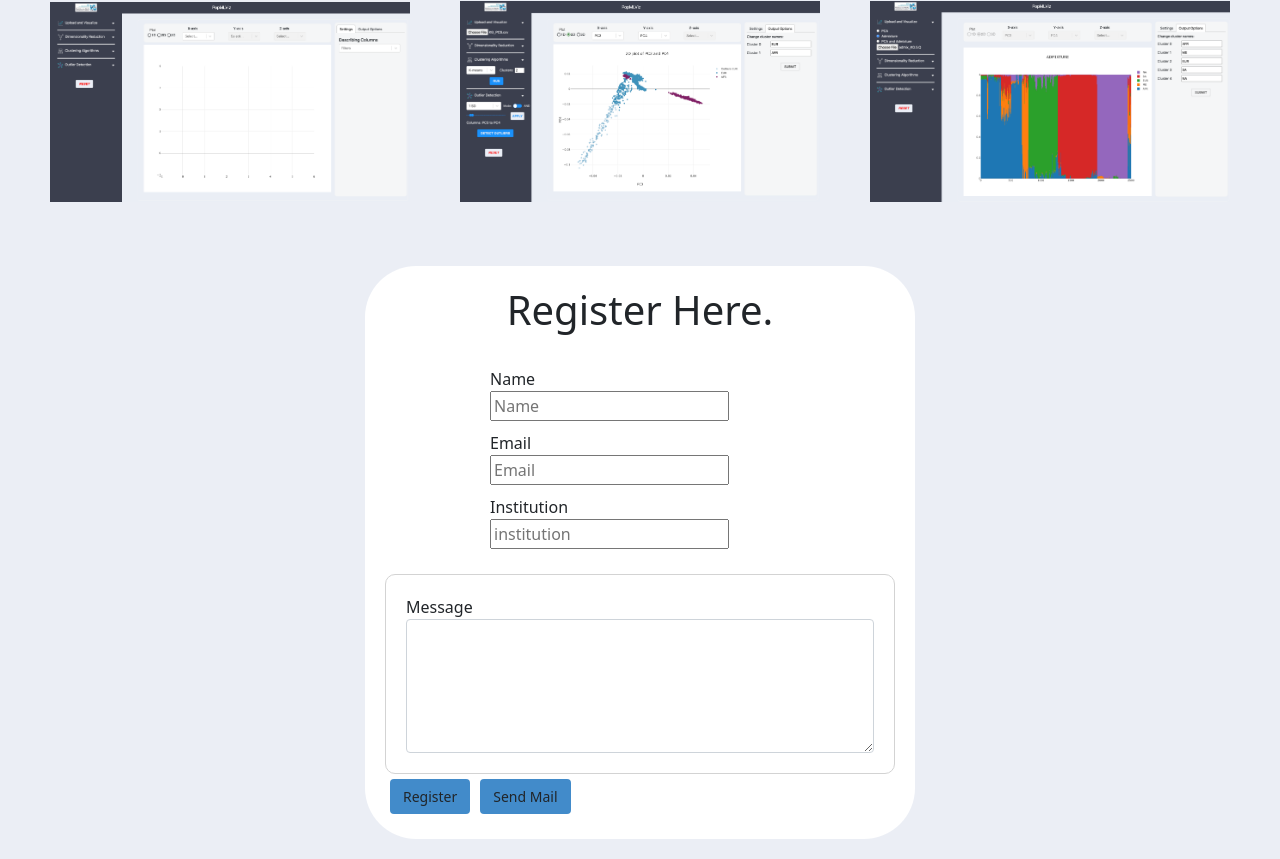
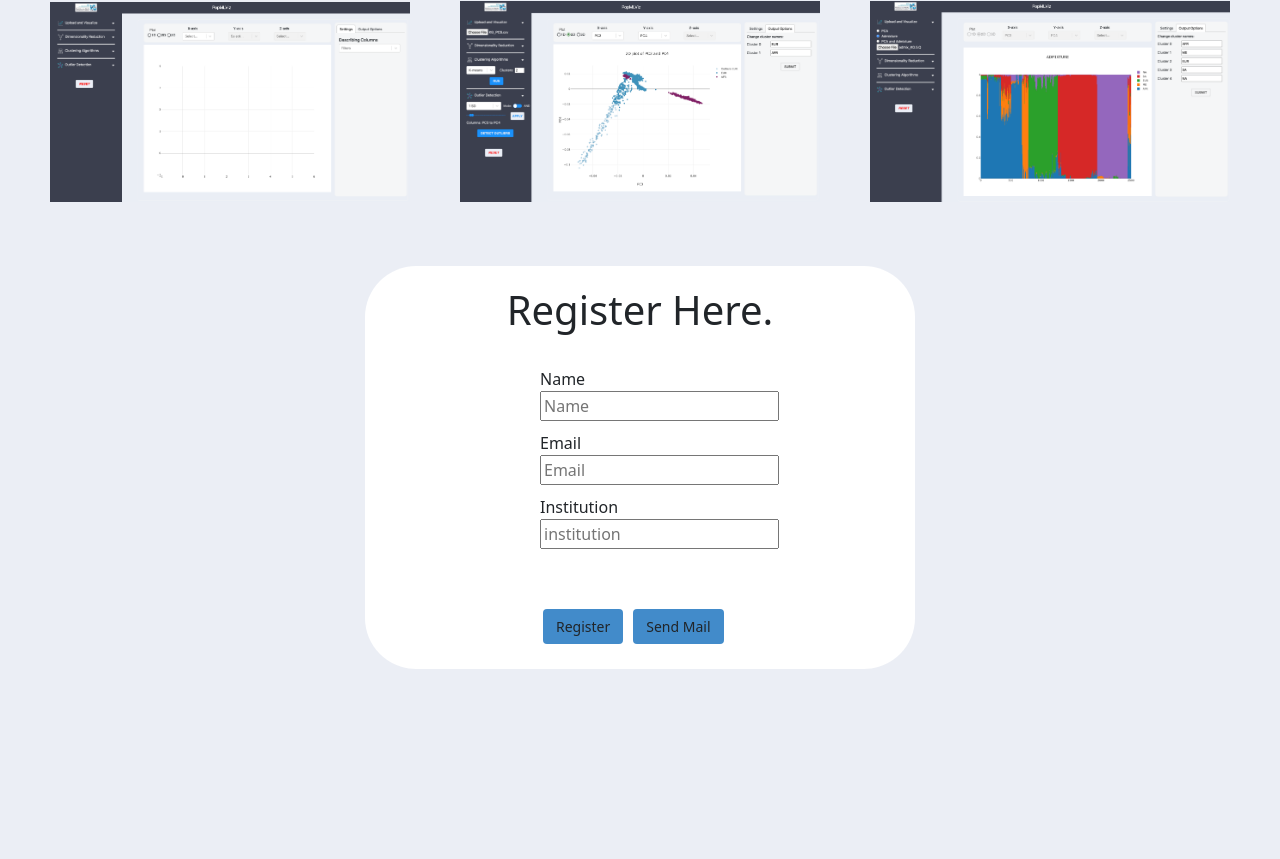
Before and after one commit to Keivin98/PopMLViz, a React (Create React App) app in the folder frontend/: page / in a window 1280 px wide. Shown: the part 857-1716 px from the top of the page. After the commit the page ends 1546 px from the top, so only its background shows below. Built offline with nearby package versions, Linux system fonts and the light colour scheme.

Commit message:
changed the style, worked on outlier detection, worked on hierarchical clustering

```diff
--- a/frontend/package.json
+++ b/frontend/package.json
@@ -15,6 +15,8 @@
     "babel-plugin-macros": "^3.1.0",
     "chart.js": "^3.6.2",
     "dotenv": "^16.0.0",
+    "firebase": "^9.8.2",
+    "particles-bg": "^2.5.5",
     "plotly.js": "^2.8.3",
     "randomcolor": "^0.6.2",
     "rc-slider": "^9.7.5",
@@ -25,6 +27,7 @@
     "react-csv-to-table": "^0.0.4",
     "react-d3-library": "^1.1.8",
     "react-dom": "^17.0.2",
+    "react-ga": "^3.3.0",
     "react-icons": "^4.3.1",
     "react-loader-spinner": "^4.0.0",
     "react-plotly.js": "^2.5.1",
--- a/frontend/src/Components/Header.js
+++ b/frontend/src/Components/Header.js
@@ -1,23 +1,21 @@
 import React, { Component } from "react";
 import ParticlesBg from "particles-bg";
-import Fade from "react-reveal";
-import useAnalyticsEventTracker from './useAnalyticsEventTracker';
-import { FaBook , FaGithub } from "react-icons/fa";
+// import Fade from "react-reveal";
+import useAnalyticsEventTracker from "./useAnalyticsEventTracker";
+import { FaBook, FaGithub } from "react-icons/fa";
 import "./headerFP.css";
 
 function Header(props) {
-
-    const gaEventTracker = useAnalyticsEventTracker('social');
+  const gaEventTracker = useAnalyticsEventTracker("social");
   const name = "PopMLViz";
   const description = "Population Machine Learning Visualization";
-
 
   return (
     <header id="home">
       <ParticlesBg type="circle" bg={true} />
 
       <nav id="nav-wrap">
-          <ul id="nav" className="nav" >
+        <ul id="nav" className="nav">
           <li className="current">
             <a className="smoothscroll" href="#home">
               Home
@@ -39,25 +37,33 @@ function Header(props) {
 
       <div className="row banner">
         <div className="banner-text">
-            <Fade bottom>
+          {/* <Fade bottom> */}
           <h1 className="responsive-headline">{name}</h1>
-            </Fade>
-            <Fade bottom duration={1200}>
+          {/* </Fade> */}
+          {/* <Fade bottom duration={1200}> */}
           <h3>{description}.</h3>
-            </Fade>
+          {/* </Fade> */}
           <hr />
 
-            <Fade bottom duration={2000}>
+          {/* <Fade bottom duration={2000}> */}
           <ul className="social">
-                <a href={"/Dashboard"} className="button btn project-btn" onClick={()=>gaEventTracker('Live')}>
+            <a
+              href={"/Dashboard"}
+              className="button btn project-btn"
+              onClick={() => gaEventTracker("Live")}
+            >
               <FaBook /> Live
             </a>
-                <a href={"https://github.com/Keivin98/PopMLViz"} className="button btn github-btn" onClick={()=>gaEventTracker('Github')}>
-                  <FaGithub/>Github
+            <a
+              href={"https://github.com/Keivin98/PopMLViz"}
+              className="button btn github-btn"
+              onClick={() => gaEventTracker("Github")}
+            >
+              <FaGithub />
+              Github
             </a>
           </ul>
-            </Fade>
-
+          {/* </Fade> */}
         </div>
       </div>
     </header>
--- a/frontend/src/Components/Portfolio.js
+++ b/frontend/src/Components/Portfolio.js
@@ -1,41 +1,38 @@
 import React, { Component } from "react";
-import Fade from "react-reveal";
-
+// import Fade from "react-reveal";
 
 class Portfolio extends Component {
   render() {
     return (
-      <Fade bottom duration={1200}>
+      // <Fade bottom duration={1200}>
       <section id="portfolio" style={CSS.portfolio}>
-        <div className="row" style={{width:"30%"}}>
+        <div className="row" style={{ width: "30%" }}>
           <h1 style={CSS.portfolio}>Dashboard</h1>
-            <img src="./images/portfolio/1.png"/>
+          <img src="./images/portfolio/1.png" />
         </div>
-        <div className="row" style={{width:"30%"}}>
+        <div className="row" style={{ width: "30%" }}>
           <h1 style={CSS.portfolio}>2D Plot</h1>
-            <img src="./images/portfolio/2.png"/>
+          <img src="./images/portfolio/2.png" />
         </div>
-        <div className="row" style={{width:"30%"}}>
+        <div className="row" style={{ width: "30%" }}>
           <h1 style={CSS.portfolio}>Admixture</h1>
-            <img src="./images/portfolio/3.png"/>
+          <img src="./images/portfolio/3.png" />
         </div>
       </section>
-      </Fade>
+      // </Fade>
     );
   }
 }
 
-
 const CSS = {
-  portfolio:  {
+  portfolio: {
     display: "flex",
     flexDirection: "row",
     justifyContent: "space-evenly",
     width: "100%",
     marginBottom: "5%",
     fontSize: "2rem",
-  }
-}
-
+  },
+};
 
 export default Portfolio;
--- a/frontend/src/Components/Register.js
+++ b/frontend/src/Components/Register.js
@@ -1,78 +1,107 @@
-import React, {useState,setState} from 'react';
-import {database} from './firebase'
-import {ref,push,child,update} from "firebase/database";
-import { Fade, Slide } from "react-reveal";
+import React, { useState, setState } from "react";
+import { database } from "./firebase";
+import { ref, push, child, update } from "firebase/database";
+// import { Fade, Slide } from "react-reveal";
 import "./registerFP.css";
 
 function Register() {
-
   const [Name, setName] = useState(null);
   const [email, setEmail] = useState(null);
-    const [institution,setInstitution] = useState(null);
+  const [institution, setInstitution] = useState(null);
 
   const handleInputChange = (e) => {
-        const {id , value} = e.target;
-        if(id === "Name"){
+    const { id, value } = e.target;
+    if (id === "Name") {
       setName(value);
     }
-        if(id === "email"){
+    if (id === "email") {
       setEmail(value);
     }
-        if(id === "institution"){
+    if (id === "institution") {
       setInstitution(value);
     }
+  };
 
-    }
+  const handleSubmit = () => {
+    console.log(Name, email, institution);
+    let obj = {
+      Name: Name,
+      email: email,
+      institution: institution,
+    };
+    const newPostKey = push(child(ref(database), "posts")).key;
+    const updates = {};
+    updates["/" + newPostKey] = obj;
+    return update(ref(database), updates);
+  };
 
-
-    const handleSubmit = () =>{
-        console.log(Name,email,institution);
-        let obj = {
-                Name : Name,
-                email:email,
-                institution:institution,
-            }
-        const newPostKey = push(child(ref(database), 'posts')).key;
-        const updates = {};
-        updates['/' + newPostKey] = obj
-        return update(ref(database), updates);
-    }
-
-
-    return(
+  return (
     <div className="form">
-            <Fade bottom duration={1000}>
+      {/* <Fade bottom duration={1000}> */}
       <h1 align="center">Register Here.</h1>
-            </Fade>
+      {/* </Fade> */}
       {/* <Slide left duration={1000}> */}
       <div className="form-body">
         <div className="username">
-                        <label className="form__label" for="Name">Name </label>
-                        <input className="form__input" type="text" value={Name} onChange={(e) => handleInputChange(e)} id="Name" placeholder="Name" />
+          <label className="form__label" for="Name">
+            Name{" "}
+          </label>
+          <input
+            className="form__input"
+            type="text"
+            value={Name}
+            onChange={(e) => handleInputChange(e)}
+            id="Name"
+            placeholder="Name"
+          />
         </div>
         <div className="email">
-                        <label className="form__label" for="email">Email </label>
-                        <input type="email" id="email" className="form__input" value={email} onChange={(e) => handleInputChange(e)} placeholder="Email" />
+          <label className="form__label" for="email">
+            Email{" "}
+          </label>
+          <input
+            type="email"
+            id="email"
+            className="form__input"
+            value={email}
+            onChange={(e) => handleInputChange(e)}
+            placeholder="Email"
+          />
         </div>
         <div className="institution">
-                        <label className="form__label" for="institution">Institution</label>
-                        <input className="form__input" type="text" id="institution" value={institution} onChange={(e) => handleInputChange(e)} placeholder="institution" />
+          <label className="form__label" for="institution">
+            Institution
+          </label>
+          <input
+            className="form__input"
+            type="text"
+            id="institution"
+            value={institution}
+            onChange={(e) => handleInputChange(e)}
+            placeholder="institution"
+          />
         </div>
       </div>
 
-                <div className="msg">
-                        <label className="form__label" for="msg">Message</label>
+      {/* <div className="msg">
+        <label className="form__label" for="msg">
+          Message
+        </label>
         <textarea className="form-control" rows="5" id="message" />
-                        {/* <input className="form__input" type="text" id="institution" placeholder="Message" /> */}
-                </div>
+        <input className="form__input" type="text" id="institution" placeholder="Message" />
+      </div> */}
 
-                <div class="form-btn" >
-                    <button onClick={()=>handleSubmit()} type="submit" class="btn">Register</button>
-                    <button onClick={()=>handleSubmit()} type="submit" class="btn">Send Mail</button>
+      <div style={{ marginLeft: "30%" }}>
+        <button onClick={() => handleSubmit()} type="submit" class="btn">
+          Register
+        </button>
+        <button onClick={() => handleSubmit()} type="submit" class="btn">
+          Send Mail
+        </button>
       </div>
       {/* </Slide> */}
     </div>
-    )
+  );
 }
 
 export default Register;
--- a/frontend/src/Components/registerFP.css
+++ b/frontend/src/Components/registerFP.css
@@ -1,29 +1,31 @@
 /* ------------------------------------------------------------------ */
 /* e. Register Section
 /* ------------------------------------------------------------------ */
-.form{
+.form {
   background-color: rgb(255, 255, 255);
   border-radius: 51px;
   width: 550px;
   margin: 20px auto;
   padding: 20px;
+  justify-content: center;
+  align-items: center;
   /* height: 600px; */
 }
 
-.form-body{
+.form-body {
   text-align: left;
-   padding: 20px 100px;
+  padding: 20px 150px 50px;
 }
 
-.form-body > *{
+.form-body > * {
   padding: 5px;
 }
 
-.form__label{
+.form__label {
   width: 40%;
 }
 
-.btn{
+.btn {
   display: inline-block;
   text-align: center;
   vertical-align: middle;
@@ -33,7 +35,7 @@
   background-color: #428bca;
   margin: 5px; /* space between buttons */
 }
-.btn:hover{
+.btn:hover {
   background: #666;
   color: #c1e1e0;
 }
```
Also changed, not shown: 2 other files (tests, documents, lock files or other folders). Lines whose indentation alone changed are shown as unchanged.
